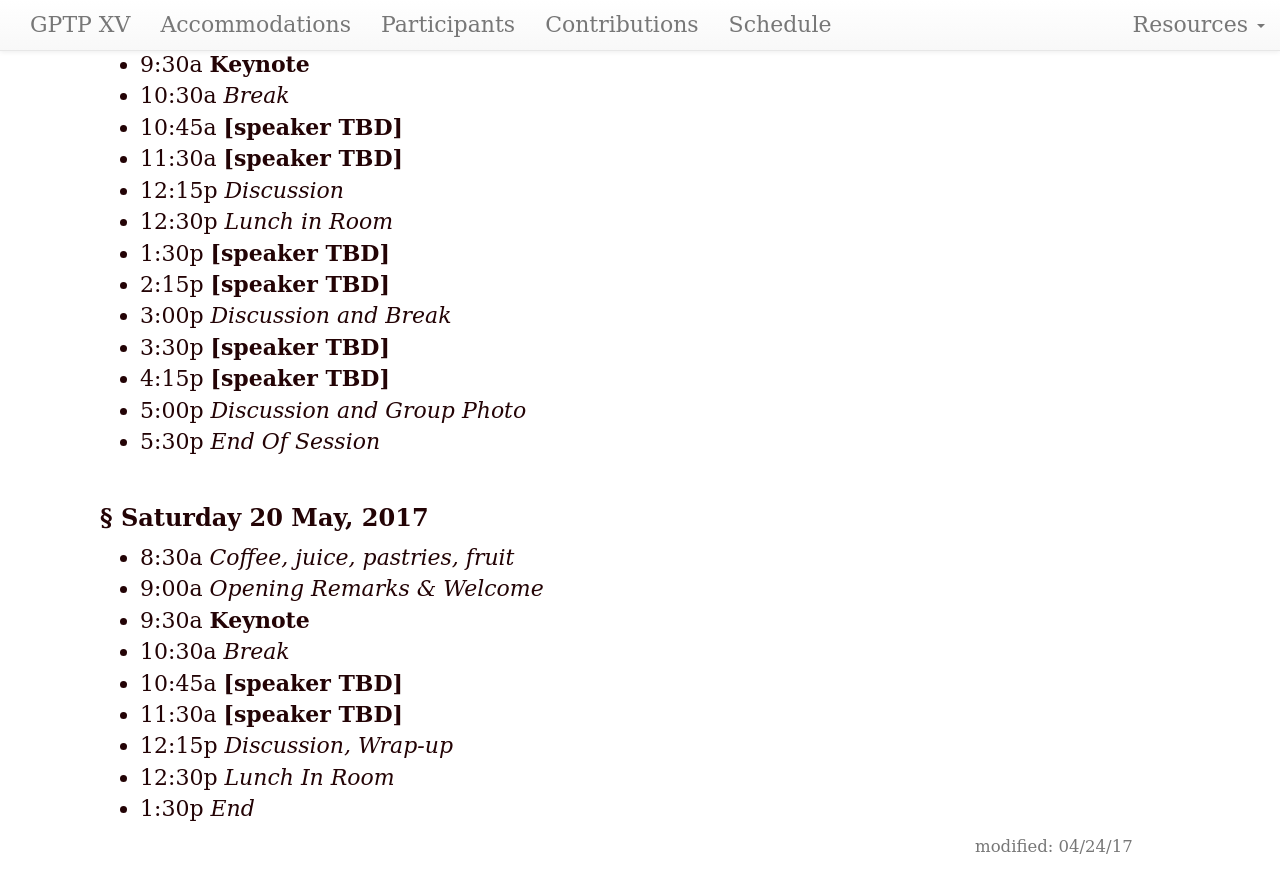
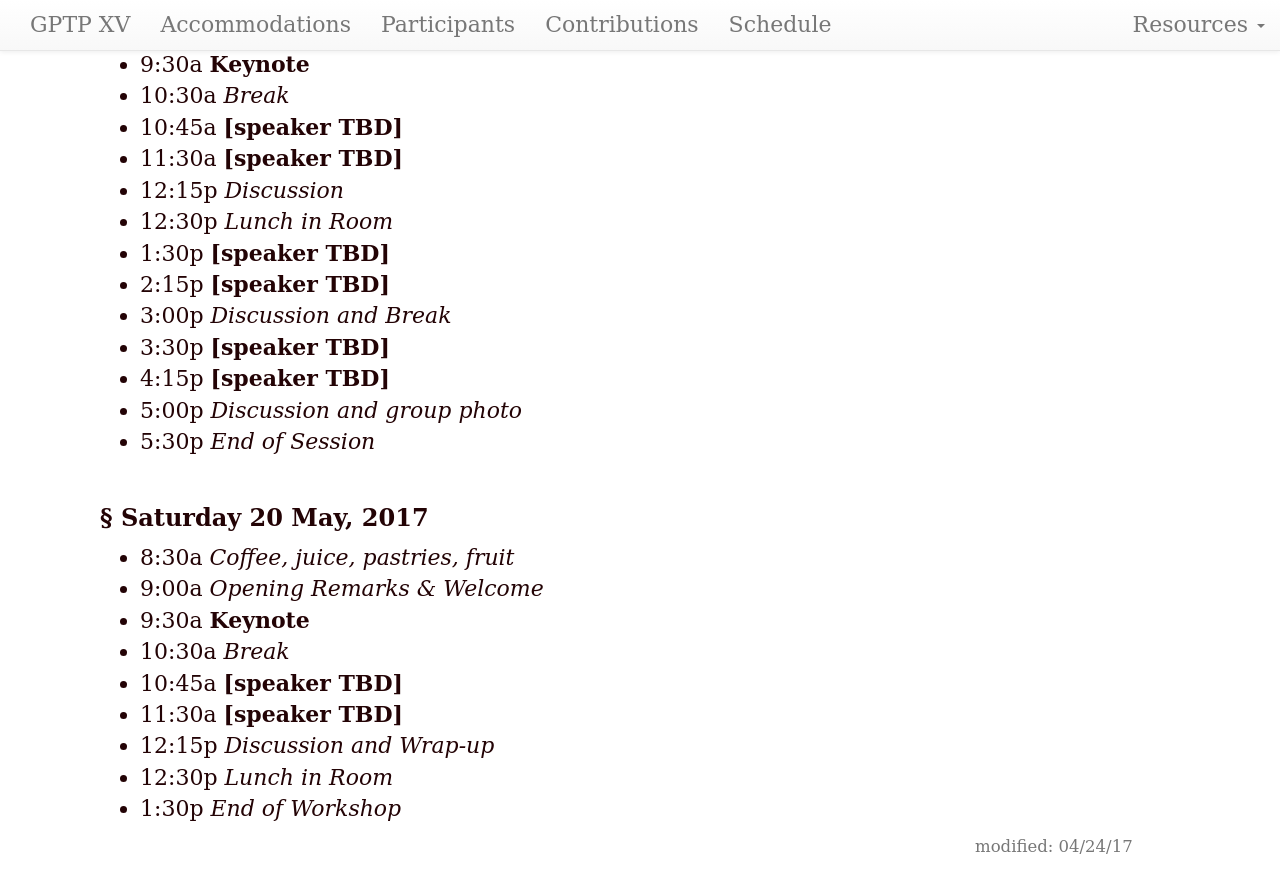
Before and after one commit to GPTP-workshop/gptp-workshop.github.io, a Jekyll site: the page built from schedule.md, in a window 1280 px wide and 900 px high, scrolled down 959 px. Shown: the top 893 px of the window. Built offline with Jekyll 4.4.1, drawn with Linux system fonts in a browser that asks for light colours; our own code applies the rules of GitHub Pages for plain Markdown files; some of the changed text lies outside the part shown.

Commit message:
Clean up schedule page

```diff
--- a/schedule.md
+++ b/schedule.md
@@ -16,7 +16,7 @@ dates: "May 18–20, 2017"
 - 10:45a **[speaker TBD]**
 - 11:30a **[speaker TBD]**
 - 12:15p _Discussion_
-- 12:30p _Lunch In Room_
+- 12:30p _Lunch in Room_
 - 1:30p **[speaker TBD]**
 - 2:15p **[speaker TBD]**
 - 3:00p _Discussion and Break_
@@ -39,8 +39,8 @@ dates: "May 18–20, 2017"
 - 3:00p _Discussion and Break_
 - 3:30p **[speaker TBD]**
 - 4:15p **[speaker TBD]**
-- 5:00p _Discussion and Group Photo_
-- 5:30p _End Of Session_
+- 5:00p _Discussion and group photo_
+- 5:30p _End of Session_
 
 ### Saturday 20 May, 2017
 - 8:30a _Coffee, juice, pastries, fruit_
@@ -49,6 +49,6 @@ dates: "May 18–20, 2017"
 - 10:30a _Break_
 - 10:45a **[speaker TBD]**
 - 11:30a **[speaker TBD]**
-- 12:15p _Discussion, Wrap-up_
-- 12:30p _Lunch In Room_
-- 1:30p _End_
+- 12:15p _Discussion and Wrap-up_
+- 12:30p _Lunch in Room_
+- 1:30p _End of Workshop_
```
